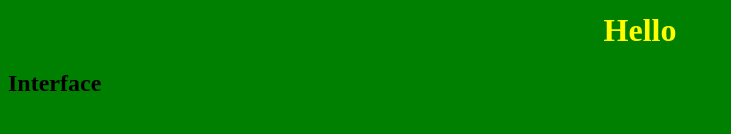
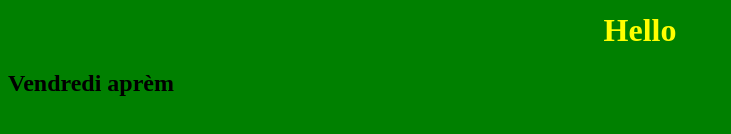
Before and after one commit to Pedrolane/audencia-git, a plain HTML site: page index.html in a window 1280 px wide. Shown: the part 188-322 px from the top of the page, without its empty margins (0-731 px from the left). Drawn offline with Linux system fonts and the light colour scheme.

Commit message:
vendredi aprem

```diff
--- a/index.html
+++ b/index.html
@@ -16,6 +16,6 @@
   </head>
   <body>
     <h1>Hello</h1>
-    <h2>Interface</h2>
+    <h2>Vendredi aprèm</h2>
   </body>
 </html>
```
